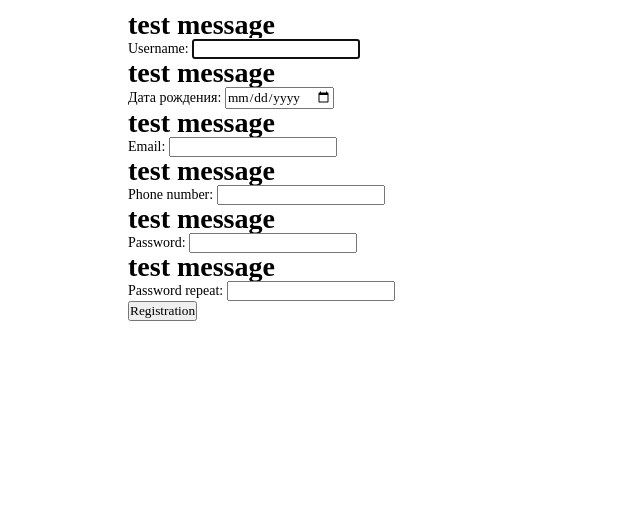
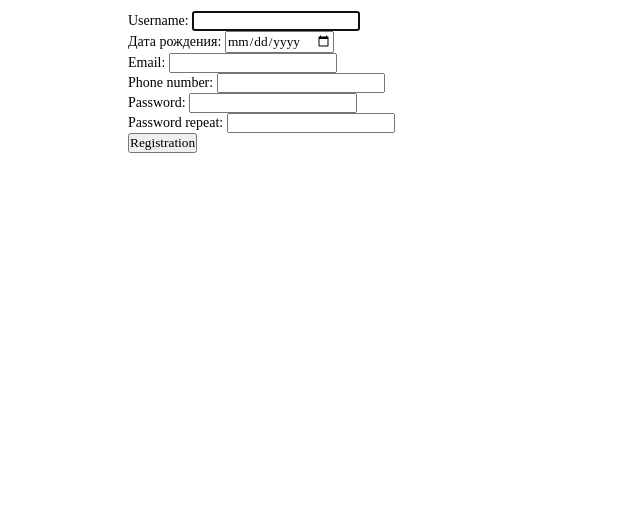
Before and after one commit to yaseliwanoff/mediconnect, a Django app: page /register/ in a window 1280 px wide. Shown: the part 244-765 px from the top of the page, without its empty margins (0-640 px from the left). Run offline with Django 5.2, Linux system fonts and the light colour scheme; some web fonts are replaced.

Commit message:
I removed the test change (which I made to test the push)

```diff
--- a/main/templates/main/register.html
+++ b/main/templates/main/register.html
@@ -11,7 +11,6 @@
     <form method="post" class="register-form">
       {% csrf_token %}
         {% for f in form %}
-          <h1>test message</h1>
           <label class="form-label" for="{{ f.id_for_label }}">{{ f.label }}: </label> {{ f }}
           <div class="form-error">{{ f.errors }}</div>
         {% endfor %}
```
